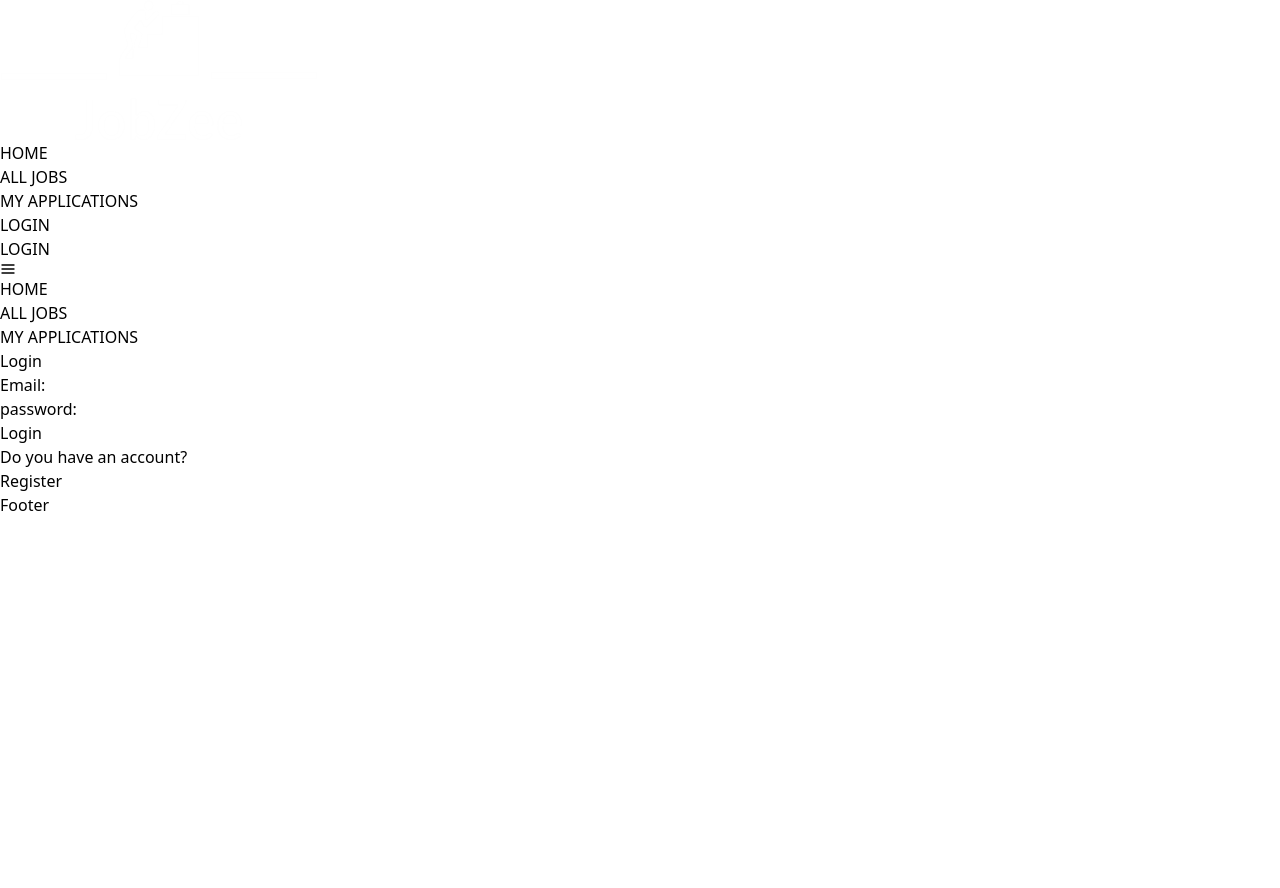
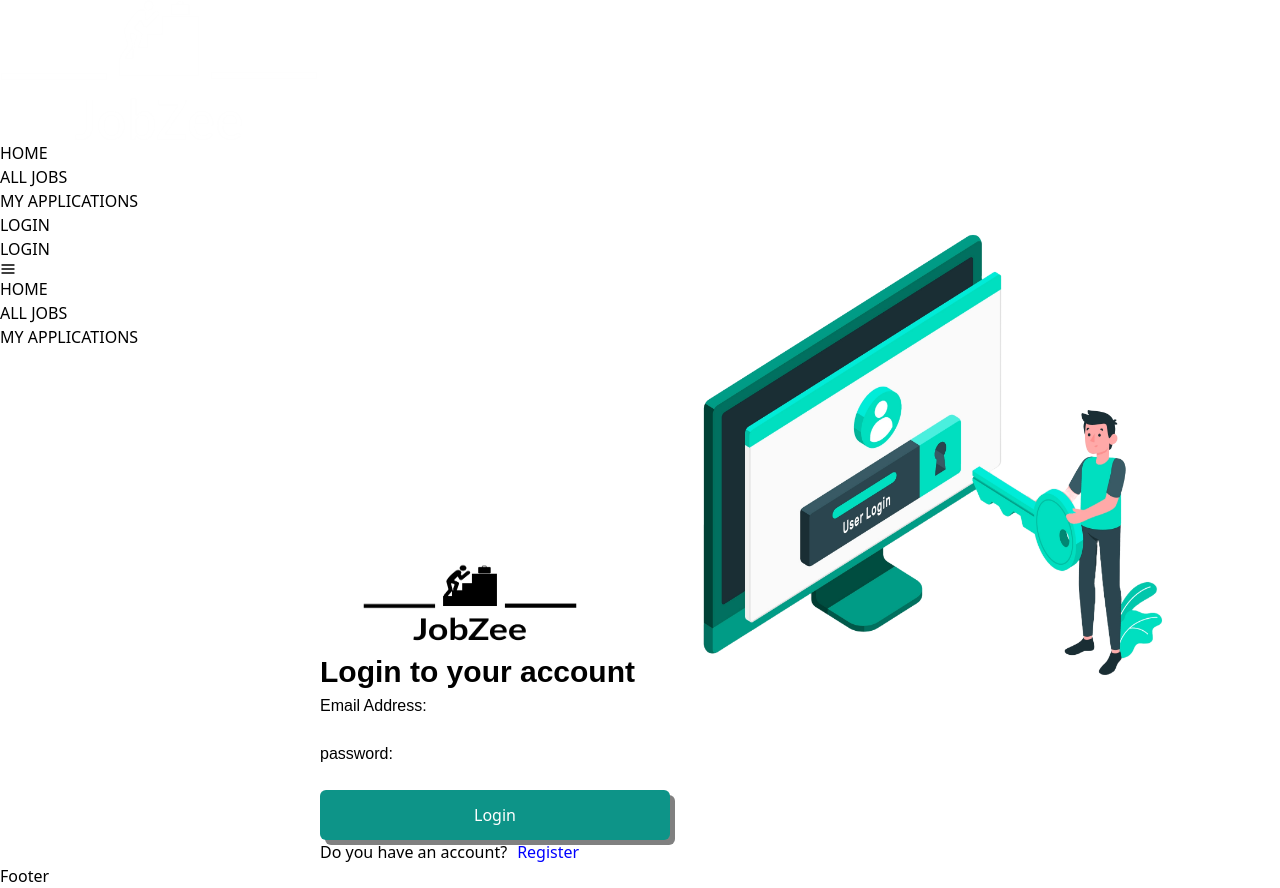
Before and after one commit to abdulalimrakib/NSU-Project-CSE-311, a React (Vite) app in the folder client/: page /login in a window 1280 px wide. Before the commit the page ends 800 px from the top, so only its background shows below. Built offline with nearby package versions, Linux system fonts and the light colour scheme.

Commit message:
design login page

```diff
--- a/client/src/components/auth/Login.jsx
+++ b/client/src/components/auth/Login.jsx
@@ -1,28 +1,71 @@
 import React from 'react'
 import { Link } from 'react-router-dom'
+import "./login.css"
 
 const Login = () => {
   return (
-    <div>
-      <h3>Login</h3>
-        <form>
-          <div>
-            <label>Email:</label>
-            <input type="email"/>
+    <div className='div'>
+      <div class="container">
+        <img class="image" src="./JobZeelogo.png"></img>
+      </div>
+      <div class="div-clear"></div>
+
+
+      <h1 class="h4">Login to your account</h1>
+
+      <form>
+        <div className='form'>
+
+          <div className="em py-4">
+
+            <label>Email Address:</label>
+            <p><input className='border-b-2 focus:outline-none focus:border-[#00DFC0]' type="email" required />
+            </p>
+          </div>
+          <div class="div-clear"></div>
+
+
+          <div className="em py-4">
+            <label>password:</label>
+            <p className='p'><input className='border-b-2 focus:outline-none focus:border-[#00DFC0]' type="password" required />
+            </p>
           </div>
 
-          <div>
-            <label>password:</label>
-            <input type="password" />
+          <div class="div-clear"></div>
+
+          <button type="submit" class="btn">Login</button>
+
+        </div>
+
+        <div class="div-clear"></div>
+
+
+
+        <div>
+          <img class="image1" src="./login.png"></img>
+        </div>
+
+        <div class="div-clear"></div>
+
+
+        <div >
+
+          <div className='em2 py-4'>
+
+            <h3 className='h3'>Do you have an account?</h3>
+
+            <Link to={"/register"} className='li'>Register </Link>
+
           </div>
 
-          <button> Login </button>
+          <div class="div-clear"></div>
 
-          <div >
-            <p >Do you have an account?</p>
-            <Link to={"/register"}>Register</Link>
-          </div>
-        </form>
+        </div>
+
+        <div class="div-clear"></div>
+
+
+      </form>
 
     </div>
   )
--- /dev/null
+++ b/client/src/components/auth/login.css
@@ -0,0 +1,88 @@
+* {
+    margin: 0;
+    padding: 0;
+}
+
+.div-clear {
+
+    clear: both;
+}
+
+.div{
+    margin-top: 200px;
+    margin-left: 320px;
+}
+
+.image {
+    width: 300px;
+    height: 100px;
+
+}
+
+.h4 {
+
+    font-weight: bold;
+    font-size: 30px;
+    font-family: Arial, Helvetica, sans-serif;
+
+    top: 32%;
+    left: 11%;
+}
+
+.em {
+    font-weight: normal;
+    font-family: Arial, Helvetica, sans-serif;
+
+    top: 40%;
+    left: 2%;
+
+}
+
+
+
+.image1 {
+    width: 550px;
+    height: 600px;
+    position: absolute;
+    top: 25%;
+    left: 50%;
+
+}
+
+.btn {
+    background-color: #0D9488;
+    color: white;
+    width: 350px;
+    height: 50px;
+    border: 30%;
+    outline: none;
+    border-radius: 06px;
+    box-shadow: gray 5px 5px;
+
+}
+
+.em1 {
+    font-weight: normal;
+    font-family: Arial, Helvetica, sans-serif;
+    display: flex;
+    flex-direction: column;
+    text-align: left;
+    gap: 20px;
+    margin: 10px 0;
+
+}
+
+.em2 {
+    display: flex;
+    gap: 10px;
+    justify-content: left;
+
+}
+
+.h3 {
+    margin: 0;
+}
+
+.li {
+    color: blue;
+}
```
Also changed, not shown: client/public/email.jpg.svg (added).
